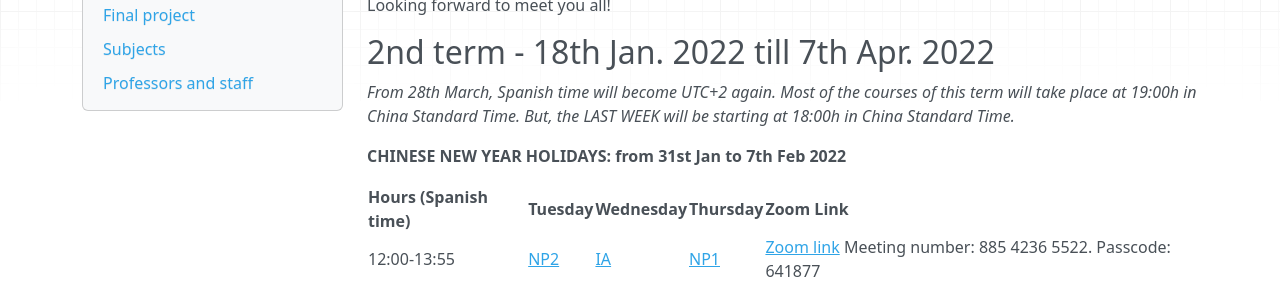
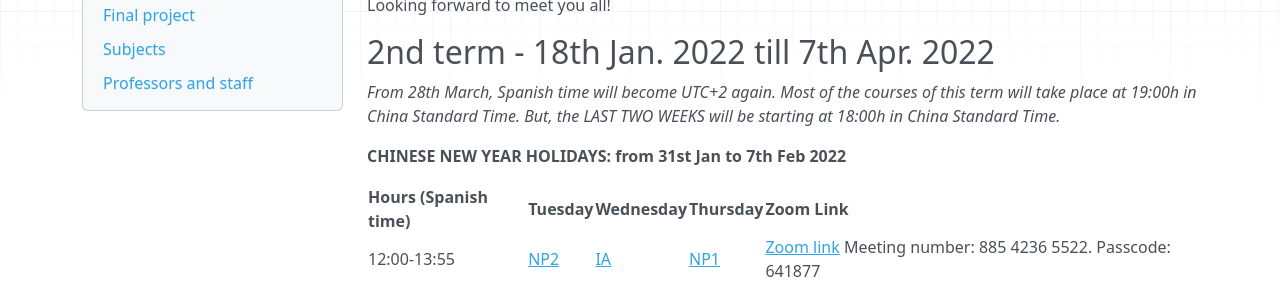
Before and after one commit to iot-da/iot-da.github.io, an MkDocs documentation site: the page built from docs/index.md, in a window 1280 px wide and 1387 px high. Shown: the part 205-494 px from the top of the window. Built offline with MkDocs 1.6.1, drawn with Linux system fonts in a browser that asks for light colours; nearby versions of some CDN libraries.

Commit message:
Corrijo errata de fechas

```diff
--- a/docs/index.md
+++ b/docs/index.md
@@ -6,7 +6,7 @@ Looking forward to meet you all!
 
 ## **2nd term** - 18th Jan. 2022 till 7th Apr. 2022
 
-*From 28th March, Spanish time will become UTC+2 again. Most of the courses of this term will take place at 19:00h  in China Standard Time.  But, the LAST WEEK will  be starting at 18:00h in China Standard Time.*
+*From 28th March, Spanish time will become UTC+2 again. Most of the courses of this term will take place at 19:00h  in China Standard Time.  But, the LAST TWO WEEKS will  be starting at 18:00h in China Standard Time.*
 
 **CHINESE NEW YEAR HOLIDAYS: from 31st Jan  to 7th Feb 2022**
 
```
Also changed, not shown: docs/General/TFM.md (+1 -1 lines), docs/General/index.md (+1 -1 lines).
